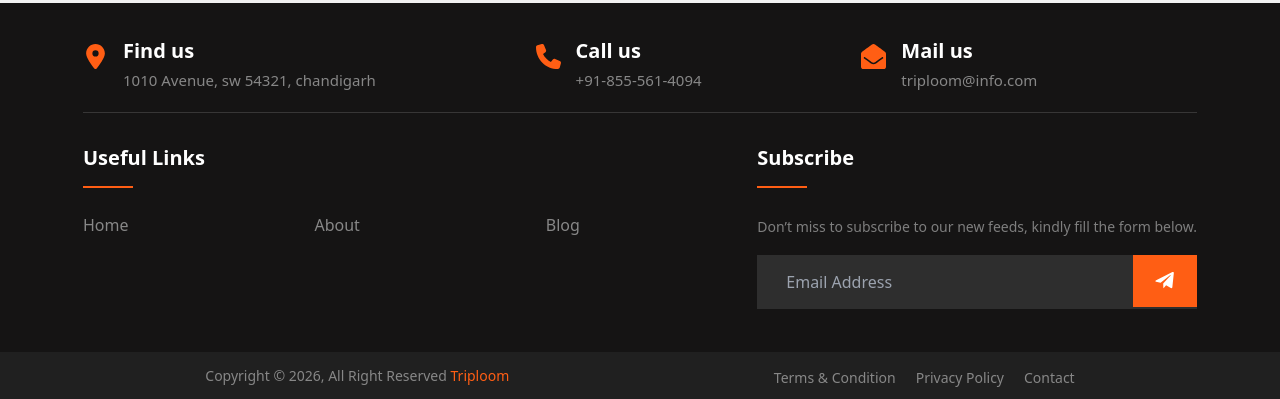
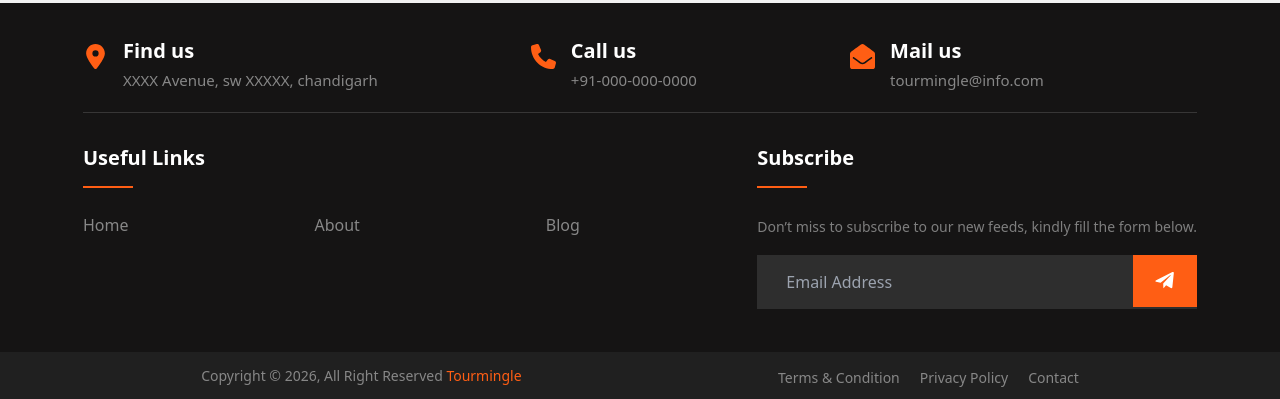
Before and after one commit to suryamani1kumar/frontend, a Next.js app: page / in a window 1280 px wide. Shown: the part 1435-1834 px from the top of the page. Built offline with nearby package versions, Linux system fonts and the light colour scheme; no server answers.

Commit message:
Update Footer.js

```diff
--- a/src/components/Footer/Footer.js
+++ b/src/components/Footer/Footer.js
@@ -16,7 +16,7 @@ const Footer = () => {
             <FaLocationDot />
             <div className={styles.cta_text}>
               <h4>Find us</h4>
-              <span>1010 Avenue, sw 54321, chandigarh</span>
+              <span>XXXX Avenue, sw XXXXX, chandigarh</span>
             </div>
           </div>
 
@@ -24,7 +24,7 @@ const Footer = () => {
             <FaPhone />
             <div className={styles.cta_text}>
               <h4>Call us</h4>
-              <Link href="tel:+91-855-561-4094">+91-855-561-4094</Link>
+              <Link href="tel:+91-000-000-000">+91-000-000-0000</Link>
             </div>
           </div>
 
@@ -32,7 +32,7 @@ const Footer = () => {
             <FaEnvelopeOpen />
             <div className={styles.cta_text}>
               <h4>Mail us</h4>
-              <Link href="mailto:triploom@info.com">triploom@info.com</Link>
+              <Link href="mailto:tourmingle@info.com">tourmingle@info.com</Link>
             </div>
           </div>
         </div>
@@ -74,7 +74,7 @@ const Footer = () => {
           <div className={styles.copyright_area}>
             <div className={styles.copyright_text}>
               Copyright &copy; {currentYear}, All Right Reserved{" "}
-              <Link href="/">Triploom</Link>
+              <Link href="/">Tourmingle</Link>
             </div>
 
             <ul className={styles.footer_menu}>
```
